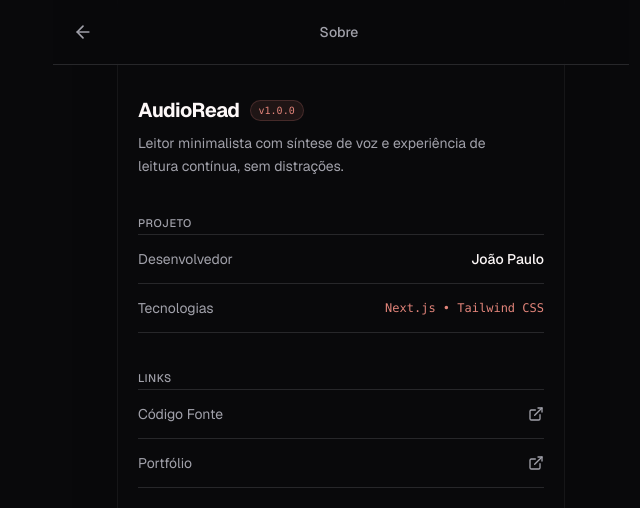
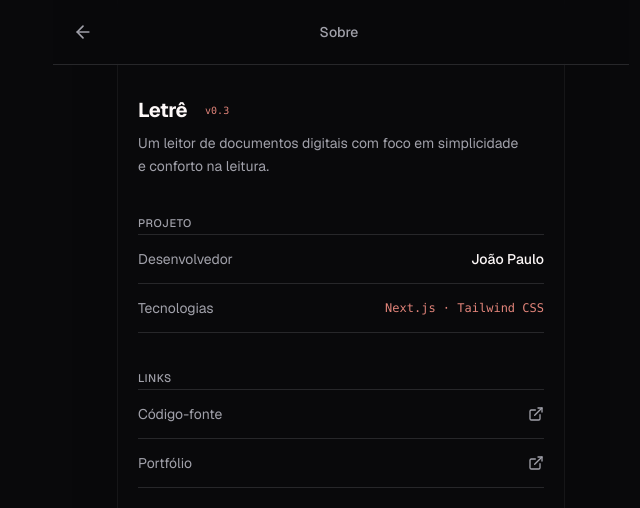
Before and after one commit to jaozinpaulin/audioread-app, a Next.js app: page /info in a window 1280 px wide. Shown: the top 508 px of the page, without its empty margins (299-939 px from the left). Built offline with nearby package versions, Linux system fonts and the light colour scheme.

Commit message:
feat: atualiza a página Sobre do Letrê

```diff
--- a/src/app/info/page.tsx
+++ b/src/app/info/page.tsx
@@ -15,70 +15,80 @@ export default function InfoPage() {
                     <ArrowLeft className="w-5 h-5" />
                 </Link>
 
-                <h1 className="font-medium text-sm text-text-muted">Sobre</h1>
+                <h1 className="font-medium text-sm text-text-muted">
+                    Sobre
+                </h1>
 
-                <div className="w-8"></div>
+                <div className="w-8" />
             </header>
 
             <div className="pt-24 pb-12 space-y-8 flex-1">
 
-                <div className="space-y-2">
+                <section className="space-y-2">
                     <div className="flex items-center gap-2.5">
-                        <h2 className="text-xl font-bold tracking-tight text-text-main">AudioRead</h2>
-                        <span className="text-[10px] font-mono text-primary-rose bg-primary-rose/10 border border-primary-rose/20 px-2 py-0.5 rounded-full">
-                            v1.0.0
+                        <h2 className="text-xl font-bold tracking-tight">
+                            Letrê
+                        </h2>
+
+                        <span className="text-[10px] font-mono text-primary-rose  px-2 py-0.5 rounded-full">
+                            v0.3
                         </span>
                     </div>
 
                     <p className="text-sm text-text-muted leading-relaxed max-w-sm">
-                        Leitor minimalista com síntese de voz e experiência de leitura contínua, sem distrações.
+                        Um leitor de documentos digitais com foco em simplicidade e conforto na leitura.
                     </p>
-                </div>
+                </section>
 
-                <div className="space-y-2">
+                <section className="space-y-2">
                     <span className="text-[11px] font-medium text-text-muted uppercase tracking-wider">
                         Projeto
                     </span>
+
                     <div className="divide-y divide-border-subtle border-t border-b border-border-subtle text-sm">
                         <div className="py-3.5 flex items-center justify-between">
                             <span className="text-text-muted">Desenvolvedor</span>
-                            <span className="text-text-main font-medium">João Paulo</span>
+                            <span className="font-medium">João Paulo</span>
                         </div>
-                        <div className="py-3.5 flex items-center justify-between">
+
+                        <div className="py-3.5 flex items-center justify-between gap-4">
                             <span className="text-text-muted">Tecnologias</span>
-                            <span className="text-primary-rose font-mono text-xs">Next.js • Tailwind CSS</span>
+                            <span className="text-primary-rose font-mono text-xs text-right">
+                                Next.js · Tailwind CSS
+                            </span>
                         </div>
                     </div>
-                </div>
+                </section>
 
-                <div className="space-y-2">
+                <section className="space-y-2">
                     <span className="text-[11px] font-medium text-text-muted uppercase tracking-wider">
                         Links
                     </span>
+
                     <div className="divide-y divide-border-subtle border-t border-b border-border-subtle text-sm">
                         <a
-                            href="https://github.com"
+                            href="https://github.com/jaozinpaulin/Leaf-Me-2.0"
                             target="_blank"
                             rel="noreferrer"
-                            className="py-3.5 flex items-center justify-between text-text-muted hover:text-text-main transition-colors group cursor-pointer"
+                            className="py-3.5 flex items-center justify-between text-text-muted hover:text-text-main transition-colors group"
                         >
-                            <span>Código Fonte</span>
-                            <ExternalLink className="w-4 h-4 text-text-muted group-hover:text-primary-rose transition-colors" />
+                            <span>Código-fonte</span>
+                            <ExternalLink className="w-4 h-4 group-hover:text-primary-rose transition-colors" />
                         </a>
+
                         <a
                             href="https://okiiji.me"
                             target="_blank"
                             rel="noreferrer"
-                            className="py-3.5 flex items-center justify-between text-text-muted hover:text-text-main transition-colors group cursor-pointer"
+                            className="py-3.5 flex items-center justify-between text-text-muted hover:text-text-main transition-colors group"
                         >
                             <span>Portfólio</span>
-                            <ExternalLink className="w-4 h-4 text-text-muted group-hover:text-primary-rose transition-colors" />
+                            <ExternalLink className="w-4 h-4 group-hover:text-primary-rose transition-colors" />
                         </a>
                     </div>
-                </div>
+                </section>
 
             </div>
-
         </main>
     );
 }
```
